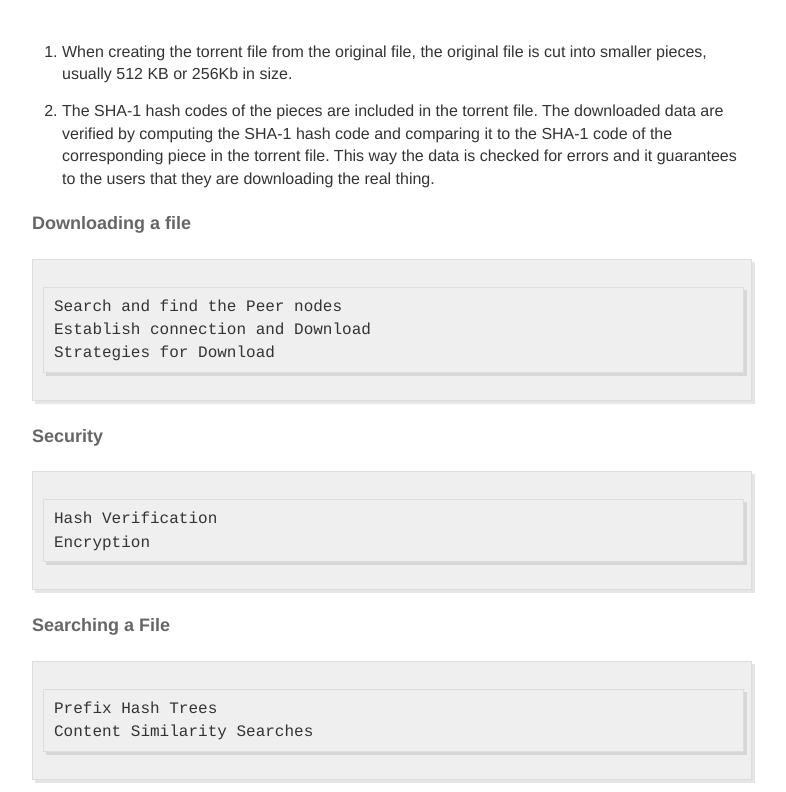
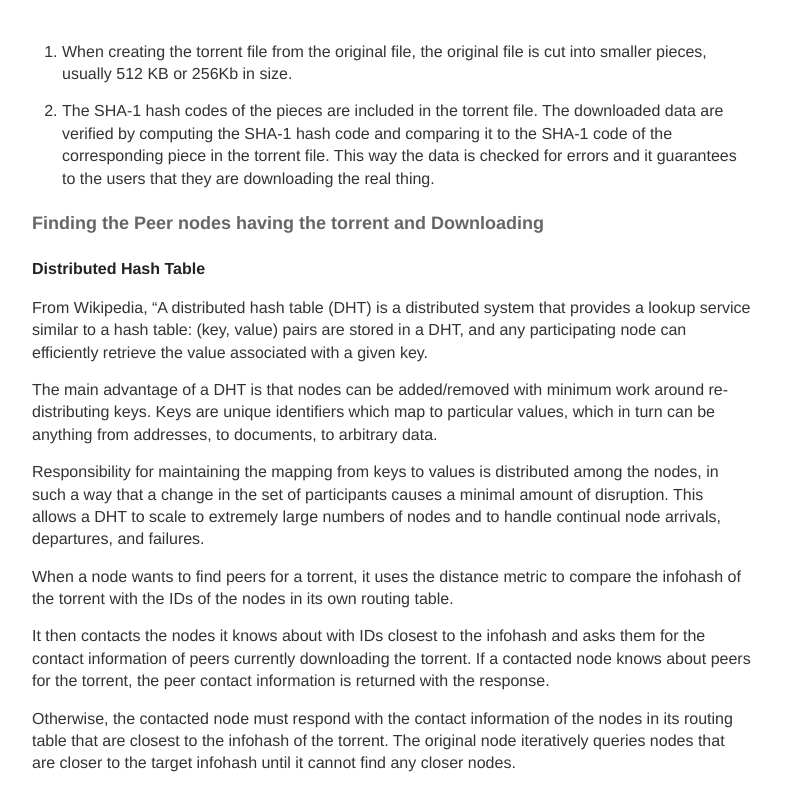
Before and after one commit to siddharthsingh89/siddharthsingh89.github.io, a Jekyll site: the page built from _posts/2020-03-10-P2P-bittorrent_system.md, in a window 1280 px wide and 1400 px high, scrolled down 2260 px. Shown: the top 792 px of the window, without its empty margins (248-1034 px from the left). Built offline with Jekyll 4.4.1, drawn with Linux system fonts in a browser that asks for light colours; comment, search, counter and statistics services are not loaded; some of the changed text lies outside the part shown.

Commit message:
Update 2020-03-10-P2P-bittorrent_system.md

```diff
--- a/_posts/2020-03-10-P2P-bittorrent_system.md
+++ b/_posts/2020-03-10-P2P-bittorrent_system.md
@@ -56,17 +56,38 @@ Third generation peer-to-peer networks use Distributed hash tables to look up fi
 
 2. The SHA-1 hash codes of the pieces are included in the torrent file. The downloaded data are verified by computing the SHA-1 hash code and comparing it to the SHA-1 code of the corresponding piece in the torrent file. This way the data is checked for errors and it guarantees to the users that they are downloading the real thing.
 
-#### Downloading a file
-    Search and find the Peer nodes
-    Establish connection and Download
-    Strategies for Download
+#### Finding the Peer nodes having the torrent and Downloading
 
-#### Security
-    Hash Verification
-    Encryption
+##### Distributed Hash Table
+From Wikipedia, "A distributed hash table (DHT) is a distributed system that provides a lookup service similar to a hash table: (key, value) pairs are stored in a DHT, and any participating node can efficiently retrieve the value associated with a given key.
 
-#### Searching a File
-    Prefix Hash Trees
-    Content Similarity Searches
+The main advantage of a DHT is that nodes can be added/removed with minimum work around re-distributing keys. Keys are unique identifiers which map to particular values, which in turn can be anything from addresses, to documents, to arbitrary data.
+
+Responsibility for maintaining the mapping from keys to values is distributed among the nodes, in such a way that a change in the set of participants causes a minimal amount of disruption. This allows a DHT to scale to extremely large numbers of nodes and to handle continual node arrivals, departures, and failures.
+
+When a node wants to find peers for a torrent, it uses the distance metric to compare the infohash of the torrent with the IDs of the nodes in its own routing table.
+
+It then contacts the nodes it knows about with IDs closest to the infohash and asks them for the contact information of peers currently downloading the torrent. If a contacted node knows about peers for the torrent, the peer contact information is returned with the response.
+
+Otherwise, the contacted node must respond with the contact information of the nodes in its routing table that are closest to the infohash of the torrent. The original node iteratively queries nodes that are closer to the target infohash until it cannot find any closer nodes.
+
+After the search is exhausted, the client then inserts the peer contact information for itself onto the responding nodes with IDs closest to the infohash of the torrent.
+
+![Searching and download](/images/dhtsearch.png "DHT Search")
+
+##### Downloading Strategies
+
+The BitTorrent protocol selects pieces to download by using the following four simple policies:
+• Policy #1: Strict Policy: Until a piece is assembled, only download sub-pieces for that piece.
+• Policy #2: Rarest First: Determine the pieces that are most rare among your peers and download those first.
+• Policy #3: Random First Piece: Select a random piece of the file and download it.
+• Policy #4: Endgame mode: When all the sub-pieces that a peer doesn’t have are actively being requested, these are requested from every peer.
+These policies ensure that the pieces are replicated, and that every peer has the largest probability of retrieving the complete file, as quickly as possible.
+
+
+#### Searching a File over the network
+DHT-based systems lack the support of a user friendly content-based search and can only do exact match search by default because of the use of hash functions. Another Content-based search system needs to be developed over the Distributed hash tables to allows the lookup of files without knowing an exact keyword. Prefix Hash Trees are a good data structure for this.
+Content Similarity Searches
 
 #### References
+1. Bittorrent.org
```
